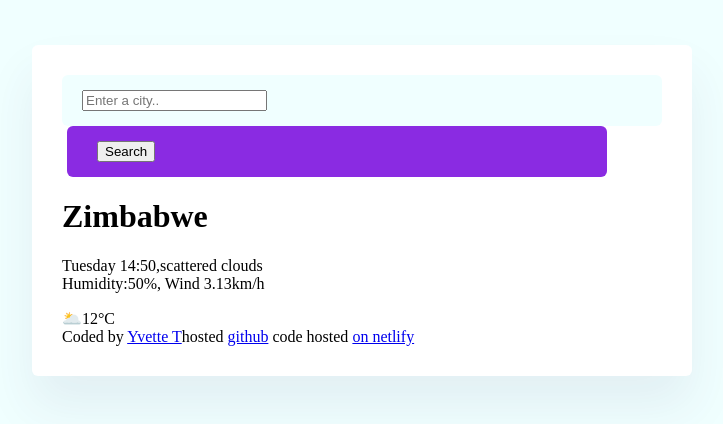
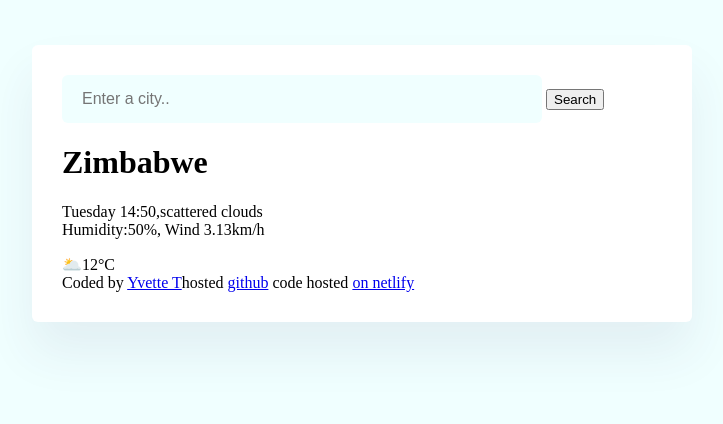
Before and after one commit to yvettechakombera21-spec/yvette-weather-app, a plain HTML site: page index.html in a window 1280 px wide. Shown: the whole page, without its empty margins (278-1001 px from the left). Drawn offline with Linux system fonts and the light colour scheme.

Commit message:
styled main

```diff
--- a/index.html
+++ b/index.html
@@ -15,13 +15,15 @@
   <div class="weather-app">
     <body>
       <header>
-        <form>
-          <div class="weather-app-input">
-            <input type="Search" placeholder="Enter a city.." required />
-          </div>
-          <div class="weather-app-button">
-            <input type="submit" value="Search" />
-          </div>
+        <form class="form-container">
+          <input
+            type="Search"
+            placeholder="Enter a city.."
+            required
+            class="form-input"
+          />
+
+          <input type="submit" value="Search" class="form button" />
         </form>
       </header>
       <div>
--- a/src/styles.css
+++ b/src/styles.css
@@ -10,20 +10,19 @@ body {
   border-radius: 6px;
   box-shadow: 0 30px 50px rgba(65, 50, 100, 0.08);
 }
-.weather-app-input {
+.form-input {
   background-color: azure;
   border-radius: 6px;
   border: none;
   font-size: 16px;
   padding: 15px 20px;
+  width: 80%;
 }
-.weather-app-button {
-  background: blueviolet;
+.form-button {
+  color: aqua;
   border-radius: 6px;
   border: none;
   font-size: 16px;
   margin-left: 5px;
-  width: 80%;
   padding: 15px 30px;
-  color: white;
 }
```
